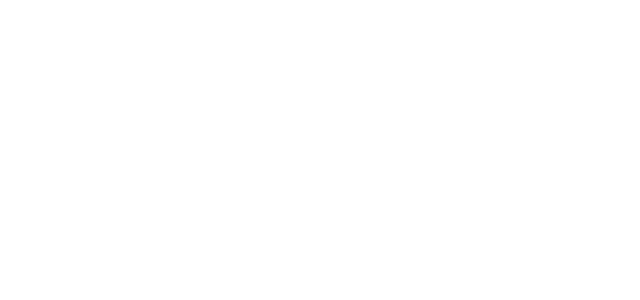
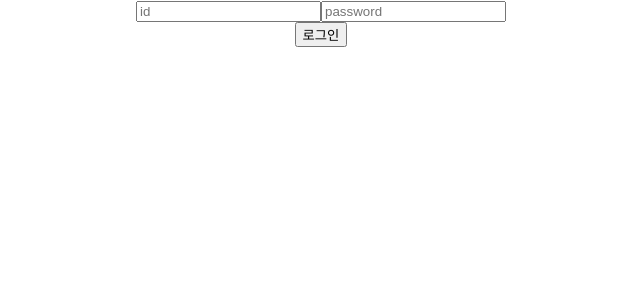
Before and after one commit to kaperrdenden/react-projects, a React (Create React App) app in the folder shop2/: page / in a window 1280 px wide. Shown: the top 300 px of the page, without its empty margins (319-959 px from the left). Built offline with nearby package versions, Linux system fonts and the light colour scheme.

Commit message:
login form 만들기

```diff
--- a/shop2/src/App.js
+++ b/shop2/src/App.js
@@ -1,12 +1,81 @@
 import logo from './logo.svg';
 import './App.css';
+import { useState } from 'react';
 
 function App() {
   return (
     <div className="App">
-
+      <Loginform />
     </div>
   );
 }
 
+function Loginform(){
+
+  let [logindata, setLogindata] = useState({
+    id:'',
+    password:'',
+  });
+
+  return(
+
+    <>
+      <form onSubmit={(e)=>{
+        e.preventDefault();
+      }}>
+        <div className='input-form'>
+          <input
+            placeholder='id'
+            value={logindata.id}
+            onChange={(e)=>{
+              setLogindata(
+                {
+                  ...logindata,
+                  id:e.target.value,
+                }
+                )
+                console.log(logindata);
+            }
+
+          }
+
+            />
+          <input
+            placeholder='password'
+            value={logindata.password}
+            onChange={(e)=>{
+              setLogindata(
+                {
+                  ...logindata,
+                  password:e.target.value,
+                }
+                )
+                console.log(logindata);
+            }
+
+          }
+          />
+        </div>
+        <button
+          className='Login-futton'
+          onClick={()=>{
+            if (logindata.id.length > 6 && logindata.password.length > 6){
+              console.log("corret");
+            }
+            setLogindata(
+              {
+                id:'',
+                password:'',
+              }
+            )
+          }}
+          >
+          로그인
+        </button>
+      </form>
+
+    </>
+  )
+}
+
 export default App;
```
